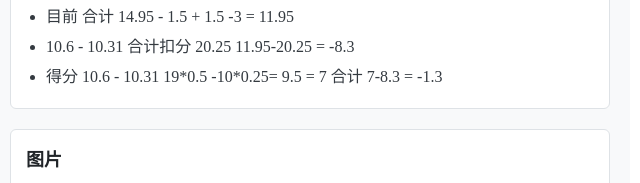
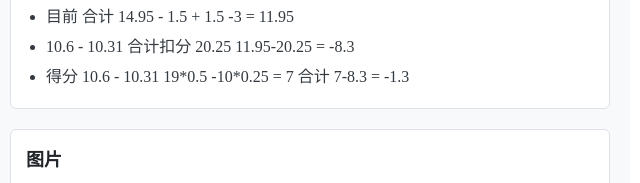
Before and after one commit to alantop0720/alantop0720.github.io, a plain HTML site: page my/family/alice/alice.html in a window 1280 px wide. Shown: the part 773-956 px from the top of the page, 318-958 px from the left. Drawn offline with Linux system fonts and the light colour scheme.

Commit message:
docs: 修正得分计算的格式错误

```diff
--- a/my/family/alice/alice.html
+++ b/my/family/alice/alice.html
@@ -152,7 +152,7 @@
                 <li>2026.10.01 10.5 -3 积分</li>
                 <li>目前 合计 14.95 - 1.5 + 1.5 -3 = 11.95</li>
                 <li>10.6 - 10.31 合计扣分 20.25 11.95-20.25 = -8.3</li>
-                <li>得分 10.6 - 10.31 19*0.5 -10*0.25= 9.5 = 7 合计 7-8.3 = -1.3</li>
+                <li>得分 10.6 - 10.31 19*0.5 -10*0.25 = 7 合计 7-8.3 = -1.3</li>
 
             </ul>
         </div>
```
